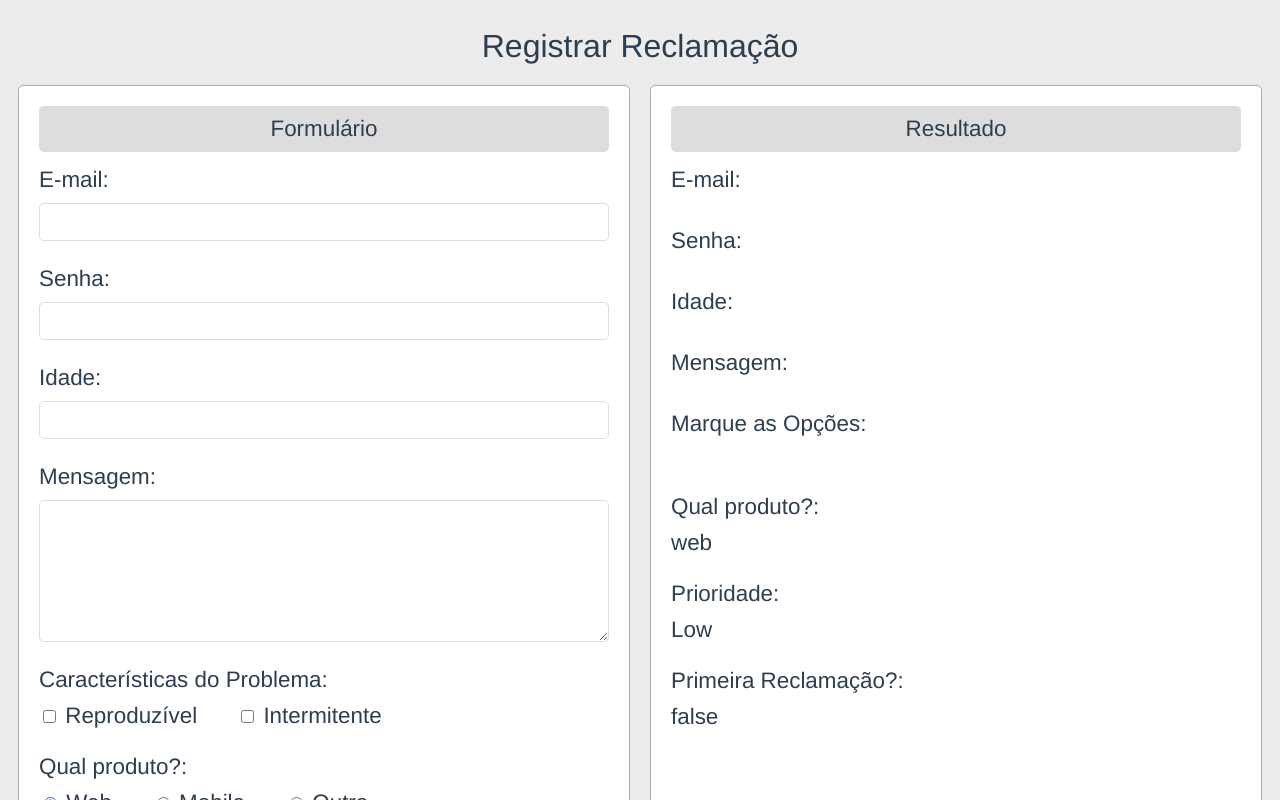
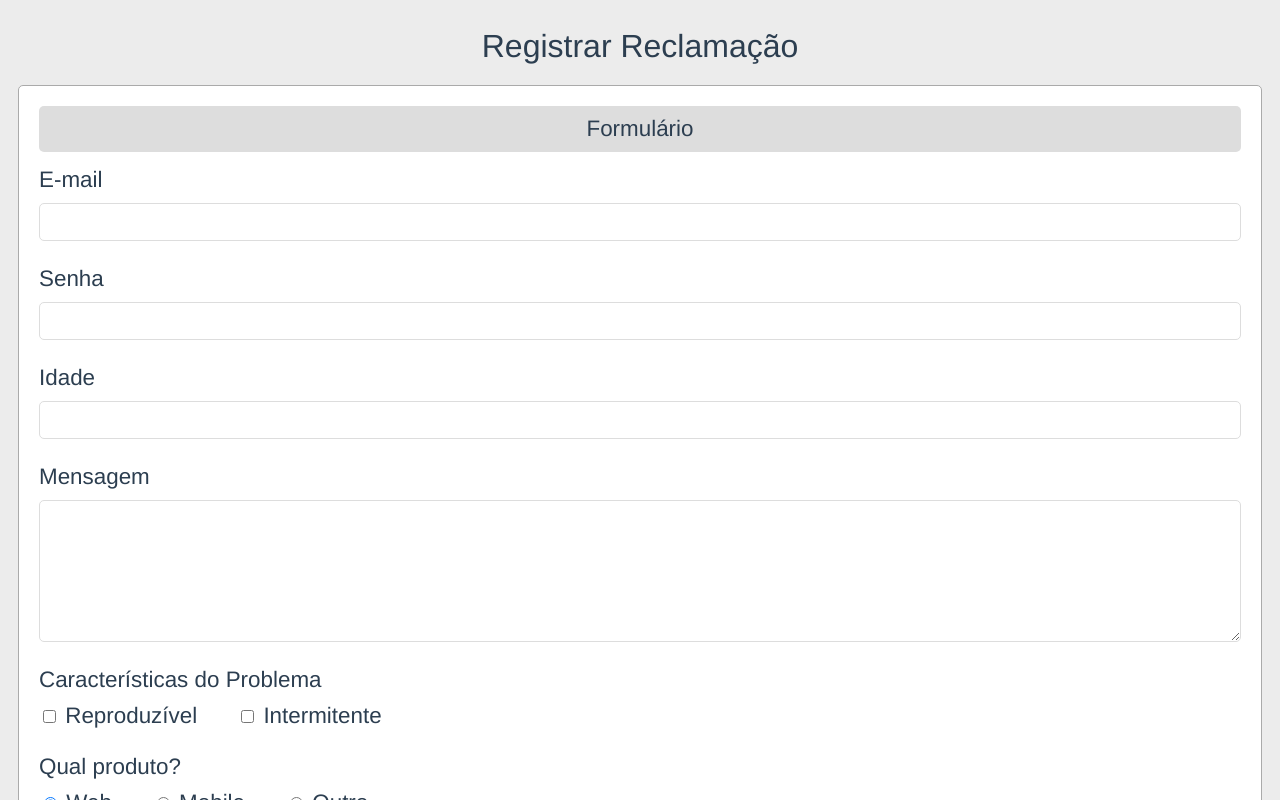
Before and after one commit to Rodrigolmg/vue-forms, a Vue app in the folder formulario-exercicios/: page / in a window 1280 px wide. Shown: the top 800 px of the page. Built offline with nearby package versions, Linux system fonts and the light colour scheme.

Commit message:
Submitting form

```diff
--- a/formulario-exercicios/src/App.vue
+++ b/formulario-exercicios/src/App.vue
@@ -2,7 +2,7 @@
 	<div id="app">
 		<h1>Registrar Reclamação</h1>
 		<div class="conteudo">
-			<form class="painel">
+			<form class="painel" v-if="!isSent">
 				<div class="cabecalho">Formulário</div>
 				<Rotulo nome="E-mail">
 					<input type="text" v-model.lazy.trim="user.email">
@@ -37,9 +37,9 @@
 					<Escolha v-model="isFirstComplaint"/>
 				</Rotulo>
 				<hr>
-				<button>Enviar</button>
+				<button @click.prevent="sendForm">Enviar</button>
 			</form>
-			<div class="painel">
+			<div class="painel" v-else>
 				<div class="cabecalho">Resultado</div>
 				<Rotulo nome="E-mail">
 					<span>{{ user.email }}</span>
@@ -99,6 +99,12 @@ export default {
 				// age: '',
 				// message: '',
 			},
+			isSent: false
+		}
+	},
+	methods: {
+		sendForm(){
+			this.isSent = true
 		}
 	}
 }
--- a/formulario-exercicios/src/components/Rotulo.vue
+++ b/formulario-exercicios/src/components/Rotulo.vue
@@ -1,6 +1,6 @@
 <template>
     <div class="rotulo">
-        <label>{{ nome }}:</label>
+        <label>{{ nome }}</label>
         <div class="elemento">
             <slot></slot>
         </div>
```
